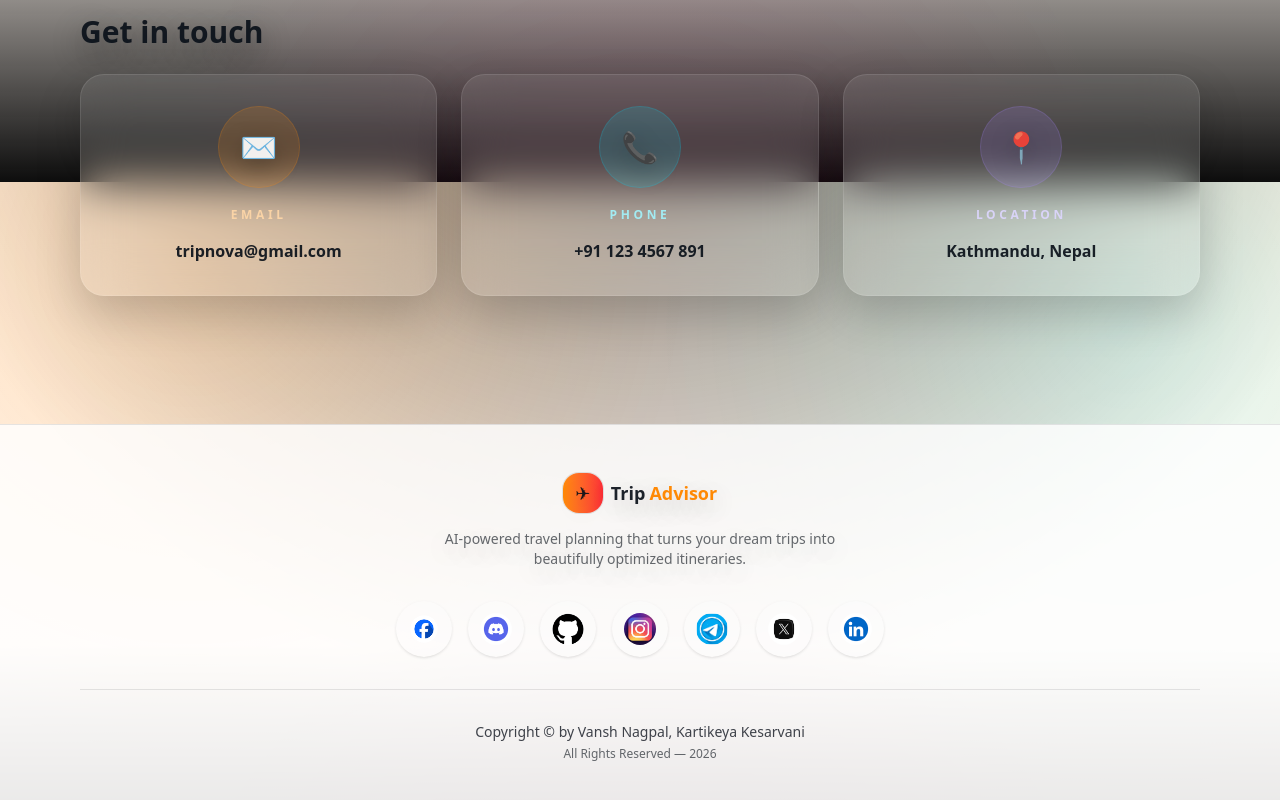
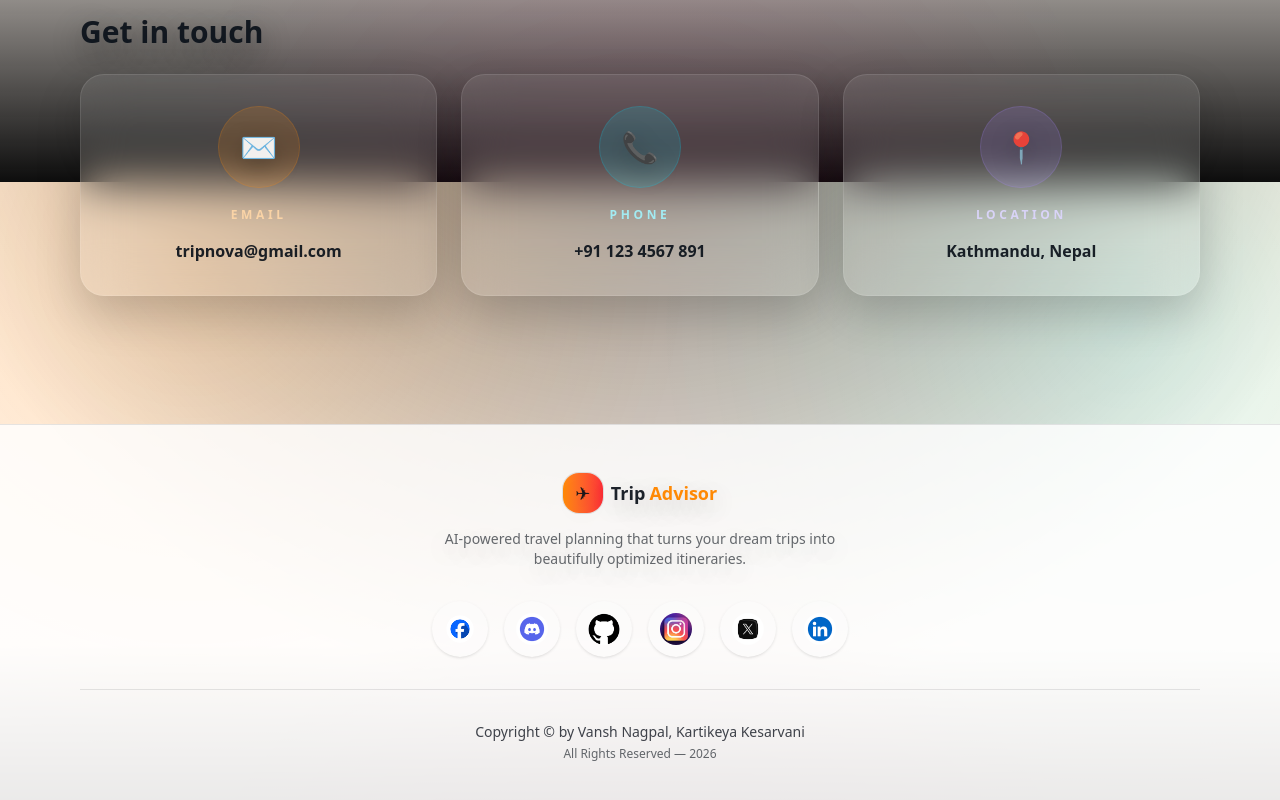
Before and after one commit to kartikkes02/TripNova-AI, a React (Vite) app in the folder frontend/: page / in a window 1280 px wide. Shown: the part 2218-3018 px from the top of the page. Built offline with nearby package versions, Linux system fonts and the light colour scheme; no server answers.

Commit message:
Update Footer.jsx

```diff
--- a/frontend/src/components/Footer.jsx
+++ b/frontend/src/components/Footer.jsx
@@ -14,7 +14,6 @@ const social = [
   { src: discordIcon, href: 'https://discord.com', label: 'Discord' },
   { src: githubIcon, href: 'https://github.com/kartikkes02/', label: 'GitHub' },
   { src: instagramIcon, href: 'https://www.instagram.com', label: 'Instagram' },
-  { src: telegramIcon, href: 'https://t.me', label: 'Telegram' },
   { src: twitterIcon, href: 'https://x.com', label: 'Twitter' },
   { src: linkedinIcon, href: 'https://www.linkedin.com', label: 'LinkedIn' }
 ]
```
